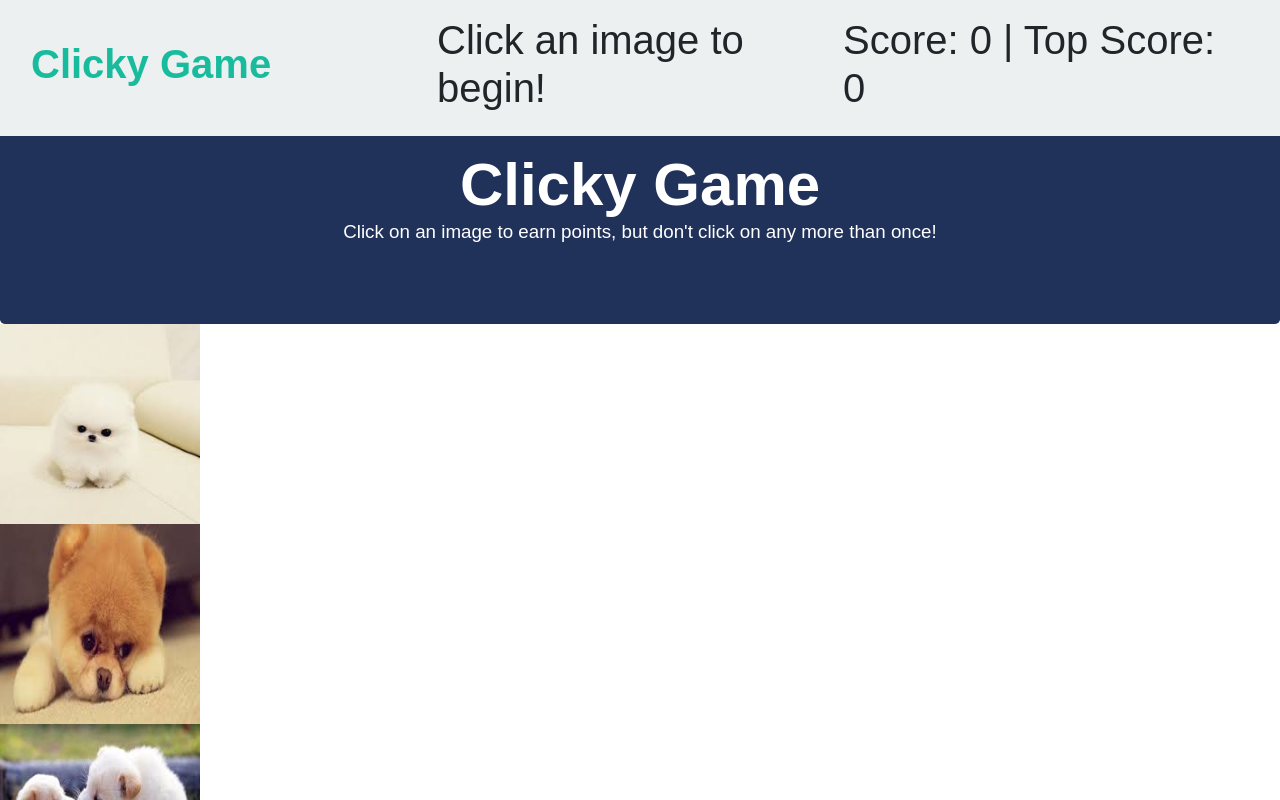
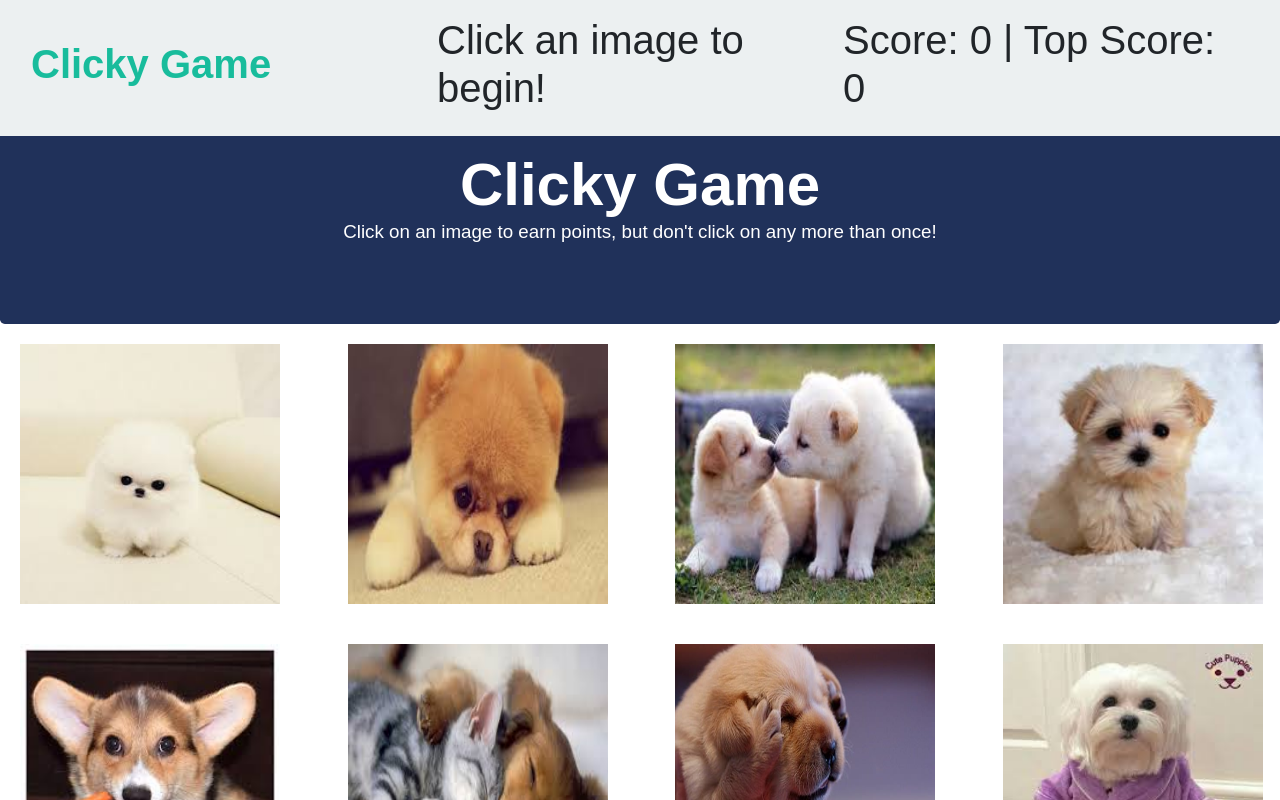
Before and after one commit to annettebeatty/clicky, a React (Create React App) app: page / in a window 1280 px wide. Shown: the top 800 px of the page. Built offline with nearby package versions, Linux system fonts and the light colour scheme.

Commit message:
Images show in rows of 4

```diff
--- a/src/components/Results/Results.css
+++ b/src/components/Results/Results.css
@@ -1,25 +1,18 @@
-img {
-    width: 200px;
-    height: 200px;
+* {
+    box-sizing: border-box;
 }
 
-.card-title {
-    padding-top: 10px;
-    padding-bottom: 10px;
-    padding-left: 30px;
+img {
+    width: 300px;
+    height: 300px;
     margin: auto;
-    width: 920px;
-    background-color: #20315A;
-    color: white;
-
+    padding: 20px 20px;
 }
 
-.card-header {
-    margin: 10px auto;
-    width: 960px;
+.row {
+    display: flex;
 }
 
-.card-body {
-    width: 960px;
-    padding: 10px;
+.column {
+    flex: 25%;
 }
--- a/src/components/Results/Results.js
+++ b/src/components/Results/Results.js
@@ -3,14 +3,16 @@ import "./Results.css";
 
 const Results= props => (
     <ul className="list-group">
+        <div className="row">
             {props.results.map(result =>
-        <container key={result.id}>
+            <div className="columnn col-md-3" key={result.id}>
                 <img
                 alt={result.imageUrl}
                 src={result.imageUrl}
                 />
-       </container>
+            </div>
             )}
+        </div>
     </ul>
 );
 
```
Lines whose indentation alone changed are shown as unchanged.
